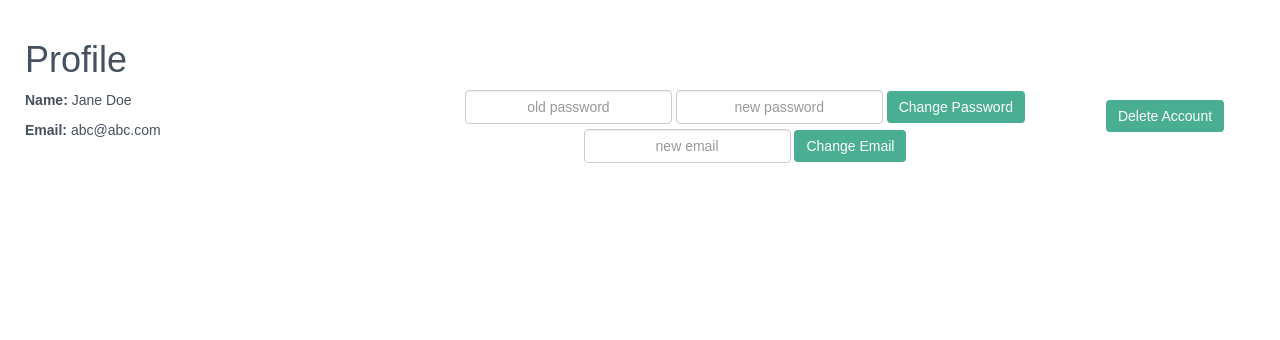
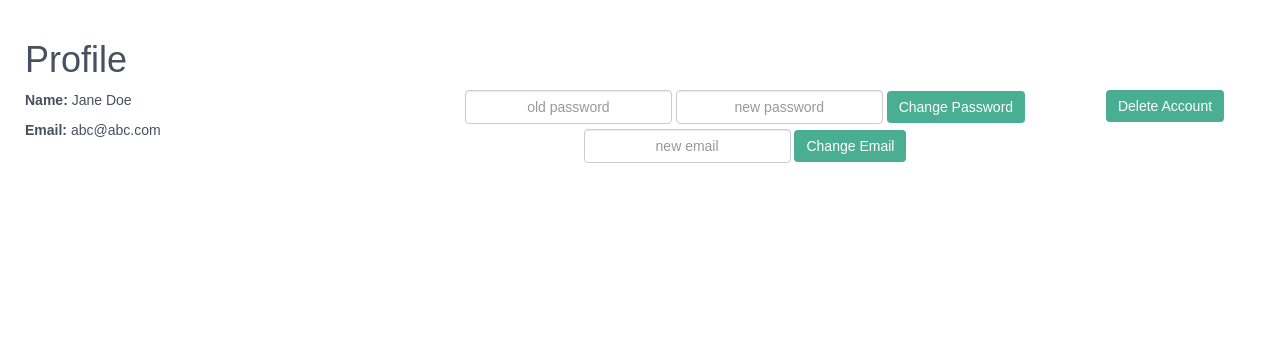
Before and after one commit to christineurban/OuterSpaces, a Flask app: page /profile in a window 1280 px wide. Shown: the part 82-422 px from the top of the page. Run offline with Flask 2, Linux system fonts and the light colour scheme; the visitor is signed in with stand-in values (Sample User, id 1); data that the repository does not hold is empty; some libraries are stand-ins or nearby versions; some web fonts are replaced.

Commit message:
fixed profile spacing

```diff
--- a/templates/profile.html
+++ b/templates/profile.html
@@ -38,7 +38,6 @@
     </form>
   </div>
   <div class="col-xs-12 col-sm-2 text-center hidden-xs">
-    <div class="spacer"></div>
     <button type="button" id="deleteAcct" class="btn btn-default">Delete Account</button>
   </div>
 
```
